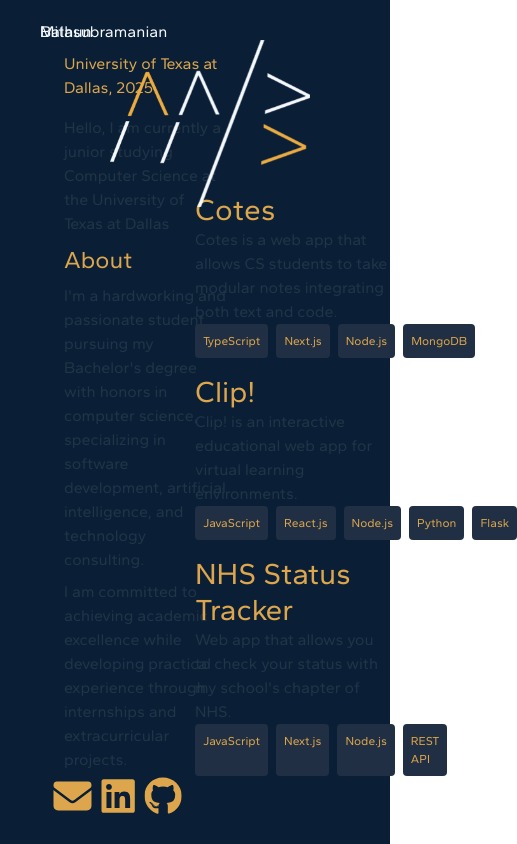
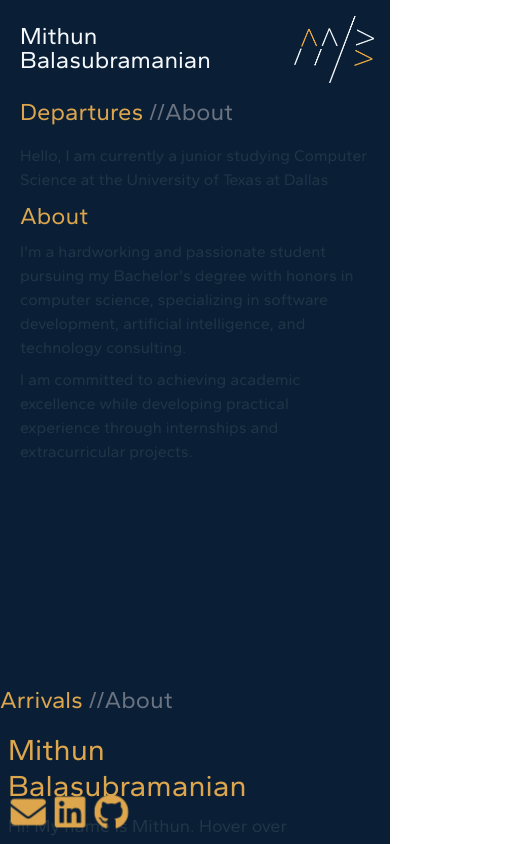
Before and after one commit to mithunb9/website, a Vue app: page / in a window 390 px wide. Shown: the whole page, 517 px wide, since content can reach past the window. Built offline with nearby package versions, Linux system fonts and the light colour scheme.

Commit message:
update styling and fix responsiveness

```diff
--- a/src/App.vue
+++ b/src/App.vue
@@ -1,49 +1,65 @@
 <template>
-  <div class="bg-bgblue grid grid-cols-2 h-screen">
-    <div class="col-span-1">
+  <div class="bg-bgblue grid lg:grid-cols-2 h-screen">
+    <div class="col-span-1 p-5 lg:pl-10 lg:pt-5">
       <div id="header" class="text-txwhite">
-        <div
-          class="pl-10 pt-5 lg:text-[4rem] md:text-[2rem] xs:text-[1rem]"
-          @mouseover="stophover"
-        >
-          <h1 class="-mb-6">Mithun</h1>
+        <div class="text-2xl sm:text-4xl md:text-5xl lg:text-6xl" @mouseover="stophover">
+          <h1 class="-mb-2">Mithun</h1>
           <h1>Balasubramanian</h1>
         </div>
       </div>
 
-      <div v-if="hoverStatus == true" class="pt-5 w-10/12 ml-16">
-        <h1 class="text-txyellow mt-2 text-2xl font-bold pb-2">
+      <div class="pt-5 w-full sm:w-10/12 lg:ml-16">
+        <template v-if="hoverStatus">
+          <h1 class="text-txyellow mt-2 text-xl sm:text-2xl font-bold pb-2">
             {{ project.name }}
           </h1>
-        <p class="text-2xl">{{ project.long }}</p>
-        <p class="text-2xl mt-2">
+          <p class="text-xl sm:text-2xl">{{ project.long }}</p>
+          <p class="text-xl sm:text-2xl mt-2">
             Visit the project
             <a :href="project.link" class="underline" target="_blank">here!</a>
           </p>
+        </template>
+        <template v-else-if="aboutStatus">
+          <!-- About Section -->
+          <div>
+            <h1 class="text-txyellow text-2xl sm:text-4xl lg:text-4xl font-bold">Departures <span class="text-gray-500">//About</span></h1>
+            <div id="about" class="mt-4 lg:text-[1.5rem] md-[1rem] xs-[.5rem]">
+              <p class="mb-2">
+                Hello, I am currently a junior studying Computer Science at the University of Texas at Dallas
+              </p>
+              <h2 class="text-txyellow mt-2 text-2xl font-bold">About</h2>
+              <div>
+                <p class="mt-2">
+                  I'm a hardworking and passionate student pursuing my Bachelor's degree with honors in computer science, specializing in software development, artificial intelligence, and technology consulting.
+                </p>
+                <p class="mt-2">
+                  I am committed to achieving academic excellence while developing practical experience through internships and extracurricular projects.
+                </p>
               </div>
-      <div v-else>
-        <About @mouseover="stophover" />
+            </div>
+          </div>
+        </template>
       </div>
 
-      <Icons class="ml-16 absolute top-[100%] -mt-16 scale-[1.2]" />
+      <Icons class="absolute bottom-4 left-4 sm:left-16 transform scale-110" />
     </div>
 
-    <div class="col-span-1">
-      <div class="pt-48">
-        <!-- turn this into a for loop-->
-        <div v-for="(project, index) in projects" :key="index">
-          <Project
-            :name="project.name"
-            :description="project.description"
-            :langs="project.langs"
-            @mouseover="hover(project.name)"
-            class="pb-4"
-          />
+    <div class="col-span-1 mt-48 overflow-y-scroll overflow-hidden mr-16">
+      <h1 class="text-txyellow text-2xl sm:text-4xl lg:text-4xl font-bold py-2">Arrivals <span class="text-gray-500">//About</span></h1>
+      <div>
+        <div class="hover:bg-[#F5F9FD05] p-2 rounded-lg pb-4">
+          <Project name="Mithun Balasubramanian" description="Hi! My name is Mithun. Hover over this to learn more about me!" @mouseover="aboutHover()"/>
+        </div>
+      </div>
+      <h1 class="text-txyellow text-2xl sm:text-4xl lg:text-4xl font-bold py-2">Layover <span class="text-gray-500">//Projects</span></h1>
+      <div>
+        <div v-for="(project, index) in projects" :key="index" class="hover:bg-[#F5F9FD05] p-2 rounded-lg pb-4">
+          <Project :name="project.name" :description="project.description" :langs="project.langs" @mouseover="hover(project.name)" />
         </div>
       </div>
     </div>
 
-    <div class="fixed w-[12.5rem] mt-10 left-[100%] -ml-[17.5rem]">
+    <div class="fixed w-20 sm:w-32 top-4 right-4">
       <img src="./assets/logo.png" />
     </div>
   </div>
@@ -55,69 +71,84 @@ import About from "./components/About.vue";
 import Project from "./components/Project.vue";
 import { ref } from "vue";
 
-let projects = ref([]);
-let hoverStatus = ref(false);
-let hoverName = ref("");
-let project = ref({});
+const workExperience = ref([
+  {
+    title: "Software Engineering Intern",
+    company: "Digital Promise Global",
+    date: "May 2024 - Present",
+    description: "Worked on the development of a web application that allows users to view and manage their accounts.",
+  },
+  {
+    title: "Undergraduate Researcher",
+    company: "ConLAB @ UT Dallas",
+    date: "Feburary 2024 - Present",
+    description: "Worked on the development of a web application that allows users to view and manage their accounts.",
+  },
+  {
+    title: "Technical Consulting Intern",
+    company: "Driving Forward",
+    date: "December 2022 - March 2023",
+    description: "Worked on the development of a web application that allows users to view and manage their accounts.",
+  },
+  {
+    title: "Software Engineering Intern",
+    company: "Kalvi",
+    date: "June 2021 - March 2022",
+    description: "Worked on the development of a web application that allows users to view and manage their accounts.",
+  }
+]);
 
-hoverStatus.value = false;
-
-projects = [
+const projects = ref([
   {
     name: "Cotes",
-    description:
-      "Cotes is a web app that allows CS students to take modular notes integrating both text and code.",
-    long: "Cotes is a modular note taking system similar to Notion that was designed for HackSMU 2022. In addition to being able to implement textual notes, you can insert code segments and run them. This functionality will help students effectively take notes.",
+    description: "Cotes is a web app that allows CS students to take modular notes integrating both text and code.",
+    long: "Cotes is a modular note-taking system similar to Notion that was designed for HackSMU 2022. In addition to being able to implement textual notes, you can insert code segments and run them. This functionality will help students effectively take notes.",
     langs: ["TypeScript", "Next.js", "Node.js", "MongoDB"],
     link: "https://github.com/mithunb9/cotes",
   },
   {
     name: "Clip!",
-    description:
-      "Clip! is an interactive educational web app for virtual learning environments.",
-    long: "Clip! is a educational platform similar to Google Classroom designed specifically for virtual learning environments. As a student during the pandemic, I found that there was more that could be done to help faciliate productivity and interaction in virtual learning environments. This project was submitted for OneHacks 2021.",
+    description: "Clip! is an interactive educational web app for virtual learning environments.",
+    long: "Clip! is an educational platform similar to Google Classroom designed specifically for virtual learning environments. As a student during the pandemic, I found that there was more that could be done to help facilitate productivity and interaction in virtual learning environments. This project was submitted for OneHacks 2021.",
     langs: ["JavaScript", "React.js", "Node.js", "Python", "Flask"],
     link: "https://github.com/KAJMHackathonTeam/clip",
   },
   {
     name: "NHS Status Tracker",
-    description:
-      "Web app that allows you to check your status with my school's chapter of NHS.",
+    description: "Web app that allows you to check your status with my school's chapter of NHS.",
     long: "NHS Status Tracker is a web app that interfaces with Google Sheets to simplify the process to check membership status and standing with my school's chapter of NHS. This project greatly simplified the experience of members and officers by streamlining the process of checking standing with the organization.",
     langs: ["JavaScript", "Next.js", "Node.js", "REST API"],
     link: "https://nhssystem.vercel.app/",
   },
-];
+]);
+
+const hoverStatus = ref(false);
+const aboutStatus = ref(true);
+const project = ref({});
 
 const hover = (name) => {
   hoverStatus.value = true;
-
-  hoverName.value = name.toLowerCase();
-  const hoveredProject = projects.find(
-    (project) => project.name.toLowerCase() === hoverName.value
-  );
-
-  console.log(hoveredProject);
-
+  const hoveredProject = projects.value.find((project) => project.name.toLowerCase() === name.toLowerCase());
   project.value = hoveredProject;
 };
 
 const stophover = () => {
   hoverStatus.value = false;
 };
+
+const aboutHover = (name) => {
+  aboutStatus.value = true;
+};
+
+const stopAboutHover = () => {
+  aboutStatus.value = false;
+};
 </script>
 
 <style scoped>
-.logo {
-  height: 6em;
-  padding: 1.5em;
-  will-change: filter;
-  transition: filter 300ms;
+@media (max-width: 768px) {
+  .grid-cols-2 {
+    grid-template-columns: 1fr;
   }
-.logo:hover {
-  filter: drop-shadow(0 0 2em #646cffaa);
-}
-.logo.vue:hover {
-  filter: drop-shadow(0 0 2em #42b883aa);
 }
 </style>
--- a/src/components/LangLabel.vue
+++ b/src/components/LangLabel.vue
@@ -1,5 +1,5 @@
 <template>
-  <div class="p-[.2rem] rounded text-[.75rem]">
+  <div class="p-[.2rem] rounded textl-lg">
     <p>{{ name }}</p>
   </div>
 </template>
--- a/src/components/Project.vue
+++ b/src/components/Project.vue
@@ -1,7 +1,7 @@
 <template>
-  <div class="hover:scale-[1.01]">
+  <div class="">
     <h1 class="text-3xl text-txyellow">{{ name }}</h1>
-    <p>{{ description }}</p>
+    <p class="my-2 text-lg">{{ description }}</p>
     <div class="flex space-x-2">
       <div
         v-for="(lang, index) in langs"
```
Lines whose indentation alone changed are shown as unchanged.
